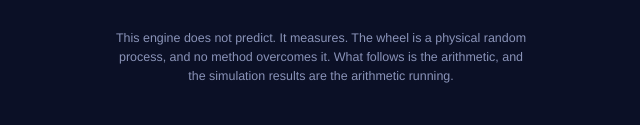
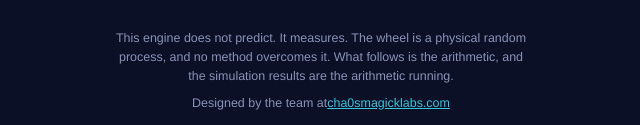
Before and after one commit to Cha0smagick/roulette-game-lab-website, a website built with Vite: page index.html in a window 1280 px wide. Shown: the part 1851-1976 px from the top of the page, without its empty margins (319-959 px from the left). Before the commit the page ends 1953 px from the top, so only its background shows below. Built offline with nearby package versions, Linux system fonts and the light colour scheme.

Commit message:
feat: footer credits cha0smagicklabs.com with a hyperlink on every page

```diff
--- a/src/i18n/locales/en.ts
+++ b/src/i18n/locales/en.ts
@@ -18,6 +18,7 @@ export const en = {
   'nav.language': 'Language',
   'nav.primary': 'Primary',
   'tagline': 'Measure the wheel, do not guess it.',
+  'footer.credit': 'Designed by the team at',
 
   // ---- Headings -----------------------------------------------------------
   'h1.table': 'Roulette Table',
--- a/src/i18n/locales/es.ts
+++ b/src/i18n/locales/es.ts
@@ -14,6 +14,7 @@ export const es: Record<TranslationKey, string> = {
   'nav.language': 'Idioma',
   'nav.primary': 'Principal',
   'tagline': 'Mide la rueda, no la adivines.',
+  'footer.credit': 'Diseñado por el equipo de',
 
   'h1.table': 'Mesa de ruleta',
   'h1.simulator': 'Simulador de estrategias',
--- a/src/styles/base.css
+++ b/src/styles/base.css
@@ -309,3 +309,17 @@ code,
   line-height: 1.5;
   text-align: center;
 }
+
+.shell__credit {
+  margin: 0.5rem auto 0;
+  max-width: 60ch;
+  color: var(--muted);
+  font-size: 0.78rem;
+  line-height: 1.5;
+  text-align: center;
+}
+
+.shell__credit-link {
+  color: var(--cyan);
+  text-decoration: underline;
+}
--- a/src/ui/shell.ts
+++ b/src/ui/shell.ts
@@ -65,5 +65,22 @@ export function buildFooter(): HTMLElement {
   note.className = 'shell__disclaimer'
   note.setAttribute('data-i18n', 'ency.intro')
   footer.append(note)
+
+  const credit = document.createElement('p')
+  credit.className = 'shell__credit'
+  const label = document.createElement('span')
+  // The applier replaces a [data-i18n] element's textContent, so the link must
+  // be a sibling of the label rather than its child, or the language switch
+  // would erase it.
+  label.setAttribute('data-i18n', 'footer.credit')
+  credit.append(label)
+  const link = document.createElement('a')
+  link.className = 'shell__credit-link'
+  link.href = 'https://cha0smagicklabs.com'
+  link.target = '_blank'
+  link.rel = 'noopener'
+  link.textContent = 'cha0smagicklabs.com' // i18n-exempt: URL/domain, same in every language
+  credit.append(link)
+  footer.append(credit)
   return footer
 }
```
Also changed, not shown: test/design-system.test.ts (+33 -0 lines).
